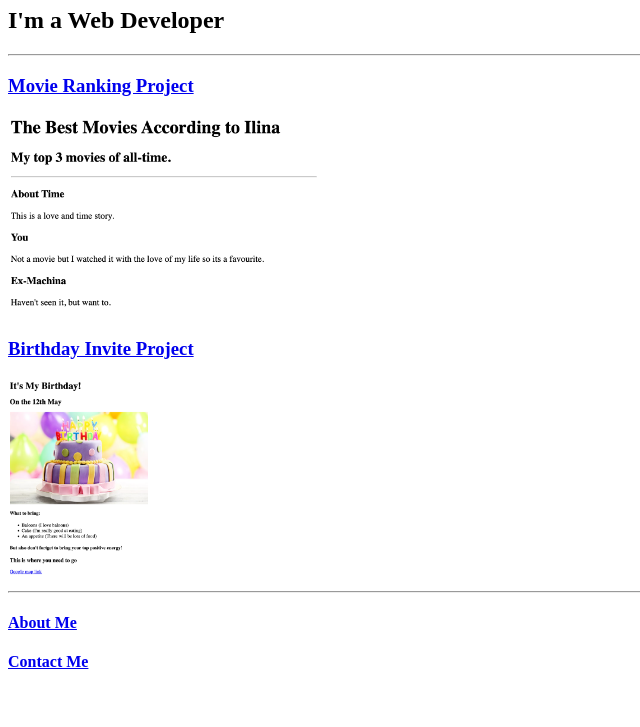
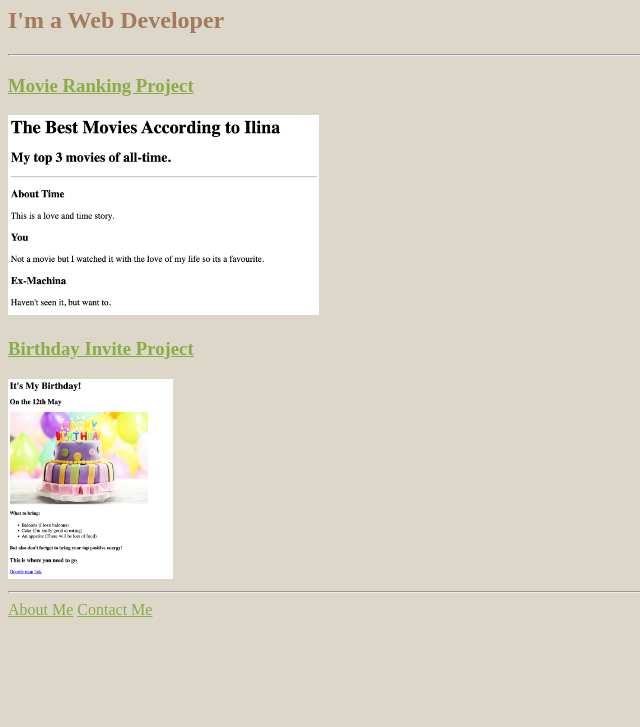
Before and after one commit to ilina413/html-portfolio, a plain HTML site: page index.html in a window 1280 px wide. Shown: the part 73-800 px from the top of the page, without its empty margins (0-640 px from the left). Drawn offline with Linux system fonts and the light colour scheme.

Commit message:
Added style.css and updated index.html

```diff
--- a/index.html
+++ b/index.html
@@ -4,12 +4,13 @@
 <head>
    <meta charset="UTF-8">
    <meta name="viewport" content="width=device-width, initial-scale=1.0">
+   <link rel="stylesheet" href="./style.css" />
    <title>Ilina's Portfolio</title>
+</head>
+<body>
    <h1>Ilina Tuneska's Portfolio</h1>
    <h2>I'm a Web Developer</h2>
-    <hr />
- </head>
- <body>
+   <hr>
    <a href="../2.4 Movie Ranking Project/index.html"><h3>Movie Ranking Project</h3></a>
    <img src="./assets/images/movies.png" height="200" alt="movie list">
 
@@ -17,8 +18,8 @@
    <img src="./assets/images/birthday.png" height="200" alt="birthday cake">
 
    <hr>
-    <a href="../4.1+Webpages/public/about.html"><h4>About Me</h4></a>
-    <a href="../4.1+Webpages/public/contact.html"><h4>Contact Me</h4></a>
+   <a href="../4.1+Webpages/public/about.html">About Me</a>
+   <a href="../4.1+Webpages/public/contact.html">Contact Me</a>
 </body>
 </html>
 
--- /dev/null
+++ b/style.css
@@ -0,0 +1,12 @@
+html{
+    background-color: #DCD7C9;
+    color: #A27B5C;
+}
+
+head{
+
+}
+
+a{
+    color: #89AC46;
+}
```
Lines whose indentation alone changed are shown as unchanged.
